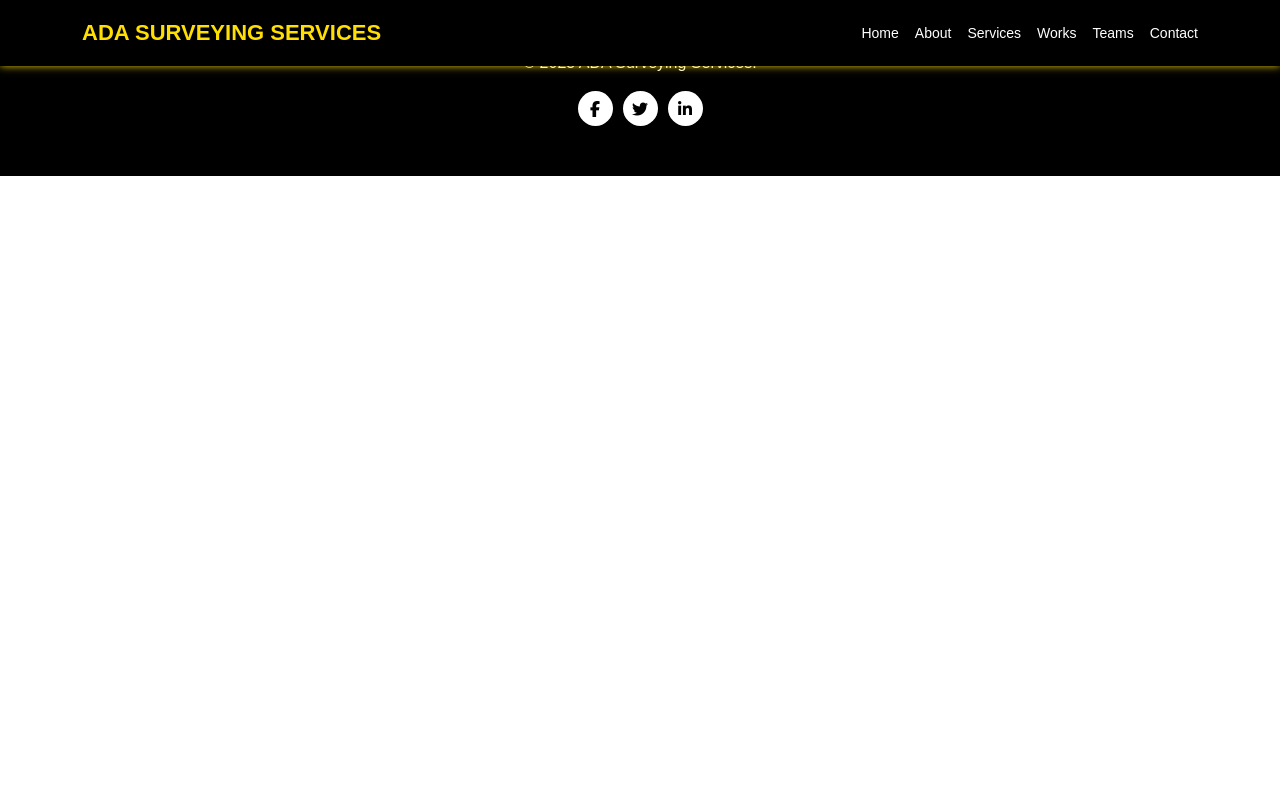
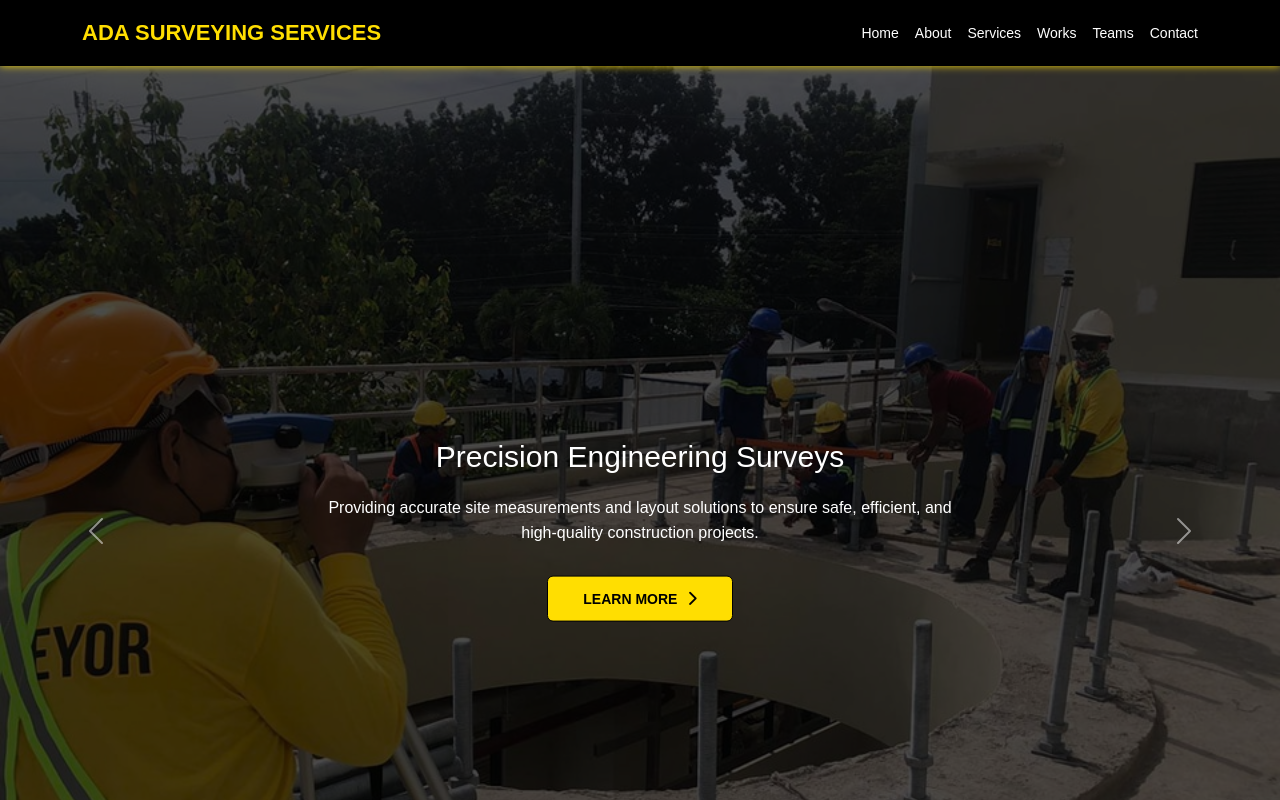
Before and after one commit to halekiske/ada-website, a React (Create React App) app: page / in a window 1280 px wide. Shown: the top 800 px of the page. Built offline with nearby package versions, Linux system fonts and the light colour scheme.

Commit message:
Update path

```diff
--- a/src/App.js
+++ b/src/App.js
@@ -19,7 +19,7 @@ function App() {
           </header>
           <main>
       <Routes>
-        <Route path="/ada-website" element={<AppHero />} />
+        <Route index element={<AppHero />} />
         <Route path="/about" element={<AppAbout />} />
         <Route path="/services" element={<AppServices />} />
         <Route path="/works" element={<AppWorks />} />
```
